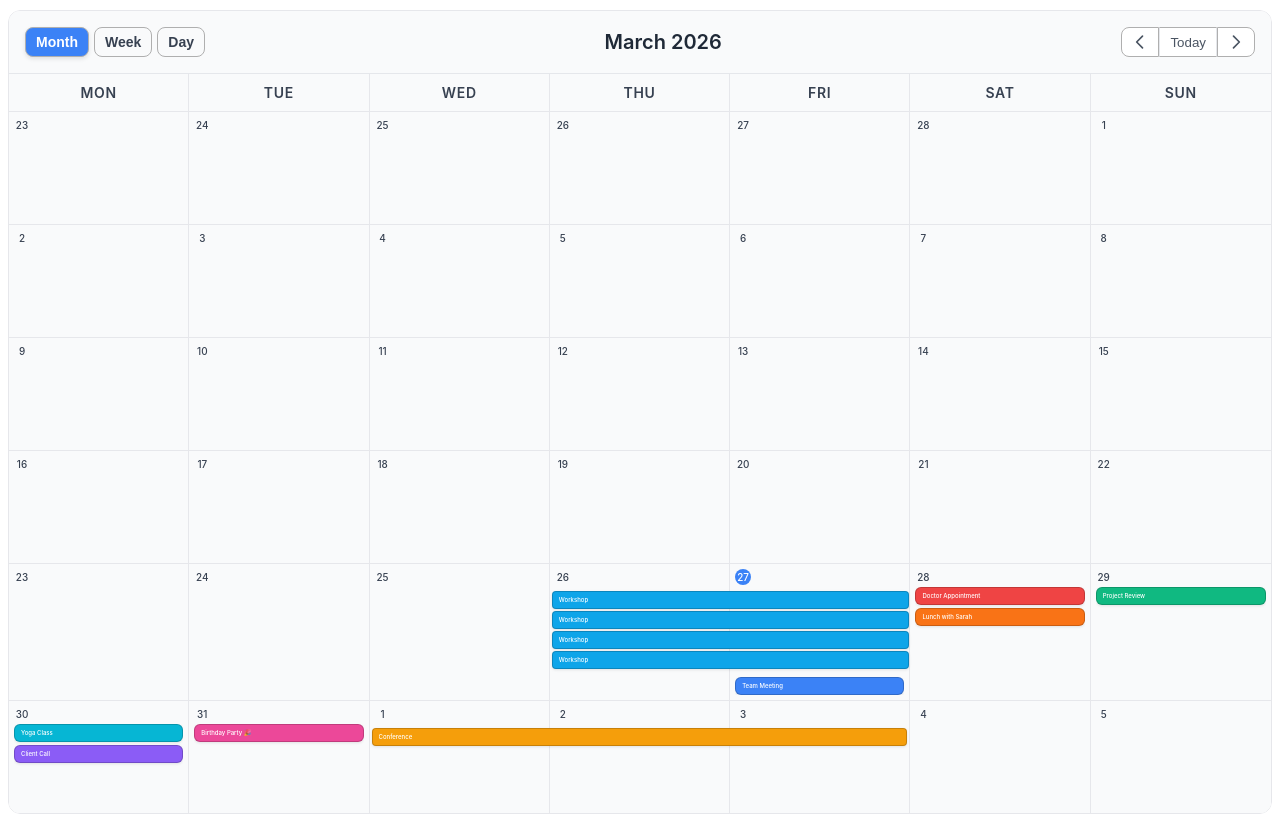
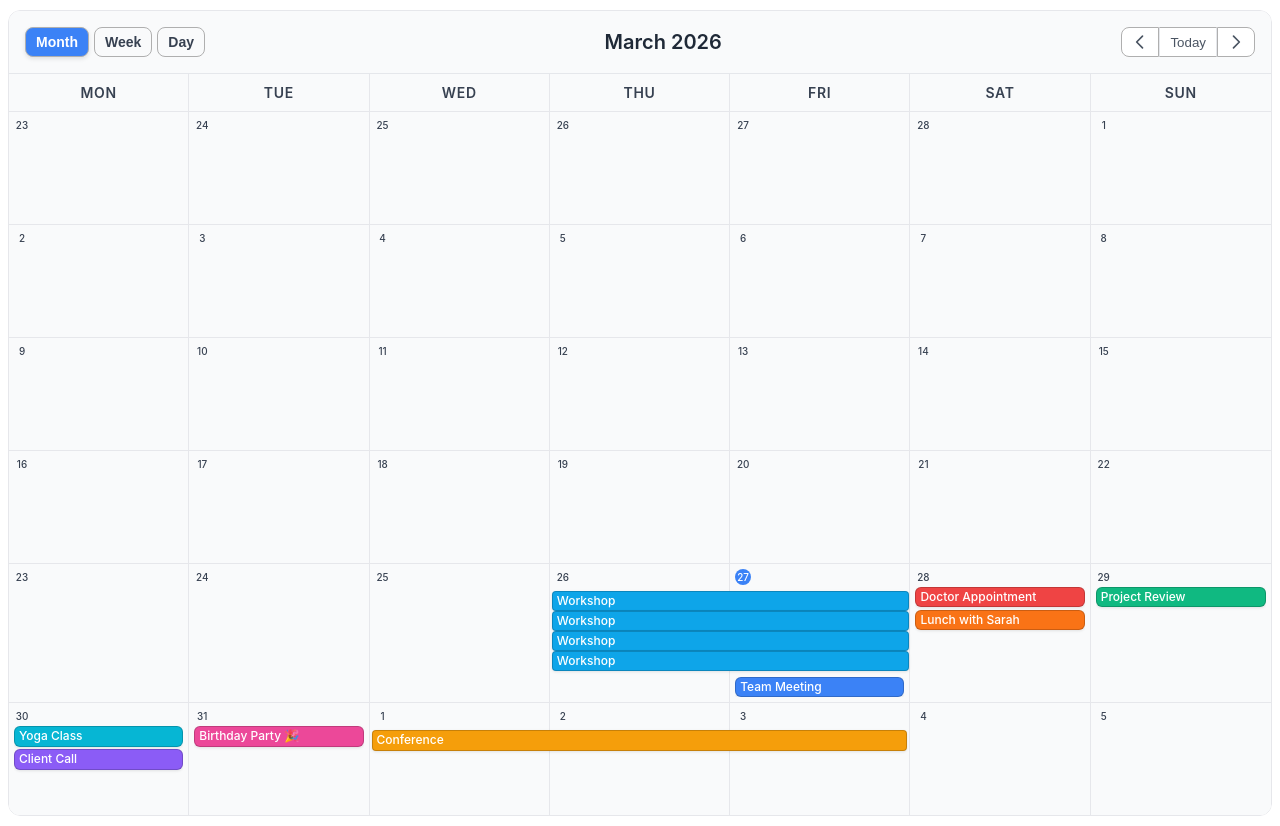
Before and after one commit to safdar-azeem/v-event-calendar, a Vue app: page / in a window 1280 px wide. Built offline with nearby package versions, Linux system fonts and the light colour scheme.

Commit message:
Update style.css

```diff
--- a/src/css/style.css
+++ b/src/css/style.css
@@ -279,9 +279,9 @@
 /* Calendar Events */
 .calendar-event {
    position: relative;
-   padding: 0.1em 0.5em;
+   padding: 2px 6px;
    color: white;
-   font-size: 0.1em;
+   font-size: 0.85rem;
    cursor: pointer;
    transition: all 0.2s;
    box-shadow: 0 1px 3px rgba(0, 0, 0, 0.1);
@@ -293,14 +293,14 @@
    min-height: 20px;
    display: flex;
    align-items: center;
-   overflow: hidden; /* Prevent text blowout */
-   min-width: 0; /* Let flex child shrink below content size */
-   width: 100%; /* Ensure it spans the grid/flex cell correctly */
+   overflow: hidden;
+   min-width: 0;
+   width: 100%;
 }
 
 .calendar-event.compact {
-   font-size: 0.5em;
-   padding: 2px 6px;
+   font-size: 0.75rem;
+   padding: 2px 4px;
    min-height: 18px;
 }
 
@@ -321,7 +321,7 @@
 .event-title {
    overflow: hidden;
    text-overflow: ellipsis;
-   font-size: 0.5em;
+   font-size: inherit;
    font-weight: 500;
    flex: 1;
    margin-right: 4px;
```
